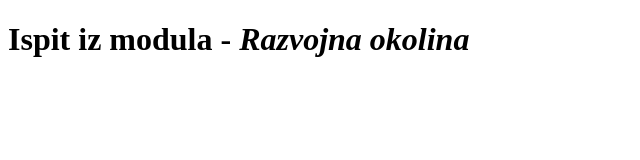
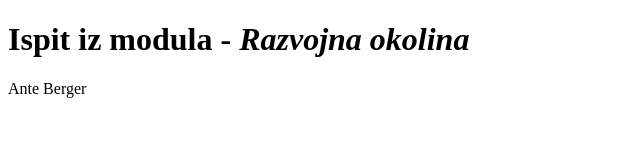
Before and after one commit to mpavic-algebra/razvojna-okolina-parcijalni, a website: page dist/index.html in a window 1280 px wide. Shown: the full height of the page, 0-640 px from the left. Drawn offline with Linux system fonts and the light colour scheme.

Commit message:
Ante Berger - Parcijalni ispit

```diff
--- a/dist/index.html
+++ b/dist/index.html
@@ -7,5 +7,6 @@
 </head>
 <body>
     <h1>Ispit iz modula - <i>Razvojna okolina </i></h1>
+    <p>Ante Berger</p>
 </body>
 </html>
```
Also changed, not shown: package.json (added, +14 -0 lines), 2 other files.
